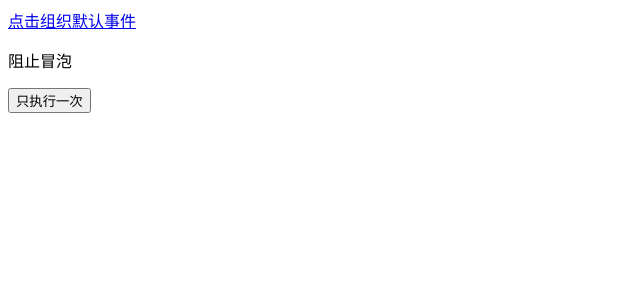
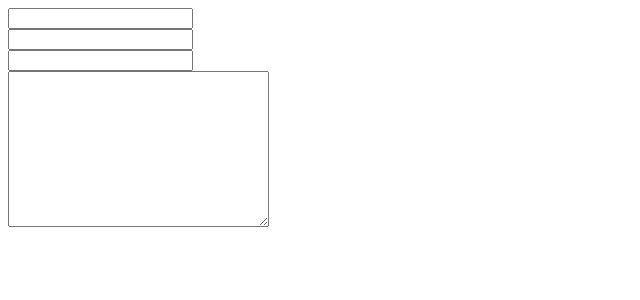
Before and after one commit to lxh15/my-task, a Vue app in the folder vuecli-02/: page / in a window 1280 px wide. Shown: the top 300 px of the page, without its empty margins (0-640 px from the left). Built offline with nearby package versions, Linux system fonts and the light colour scheme.

Commit message:
v-model及修饰符

```diff
--- a/vuecli-02/src/App.vue
+++ b/vuecli-02/src/App.vue
@@ -1,9 +1,18 @@
 <template>
-  <div @click="father">
-    <!-- v-on -->
-    <a :href="url" @click.prevent>点击组织默认事件</a>
-    <p @click.stop="pFn">阻止冒泡</p>
-    <button @click.once.stop="btn">只执行一次</button>
+  <div>
+    <input type="text" v-model="msg" />
+    <br />
+    <input type="text" v-model.number="nub" />
+    <br />
+    <input type="text" v-model.trim="pass" />
+    <br />
+    <textarea
+      name=""
+      id=""
+      cols="30"
+      rows="10"
+      v-model.trim.lazy="txt"
+    ></textarea>
   </div>
 </template>
 
@@ -11,19 +20,11 @@
 export default {
   data() {
     return {
-      url: 'http://www.baidu.com',
+      msg: '',
+      nub: '',
+      pass: '',
+      txt: '',
     };
-  },
-  methods: {
-    father() {
-      console.log('father');
-    },
-    pFn() {
-      console.log('p');
-    },
-    btn() {
-      console.log('button');
-    },
   },
 };
 </script>
```
Also changed, not shown: vuecli-02/src/on事件修饰符.vue (added, +31 -0 lines).
